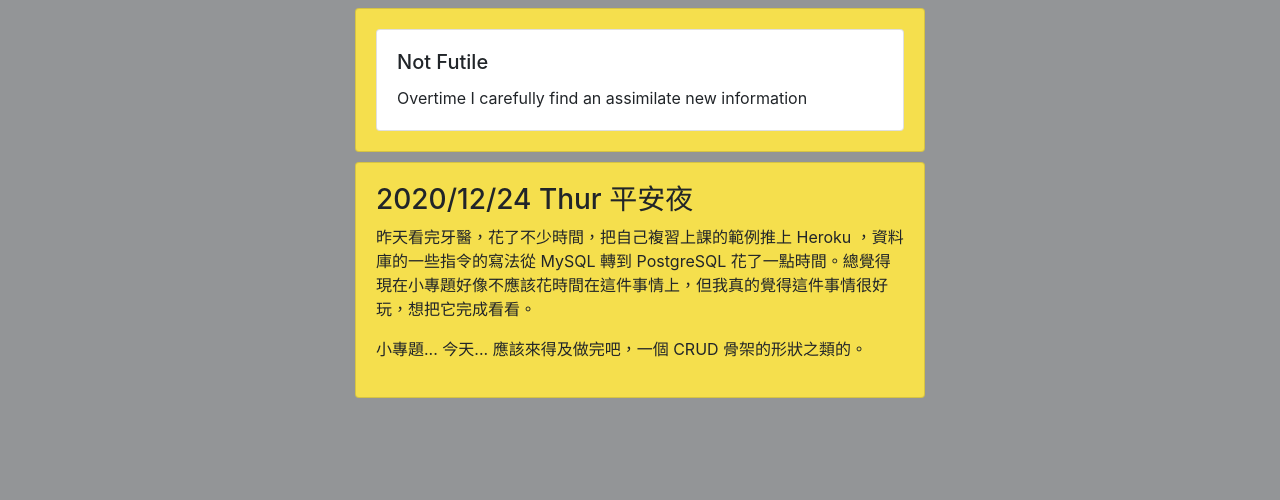
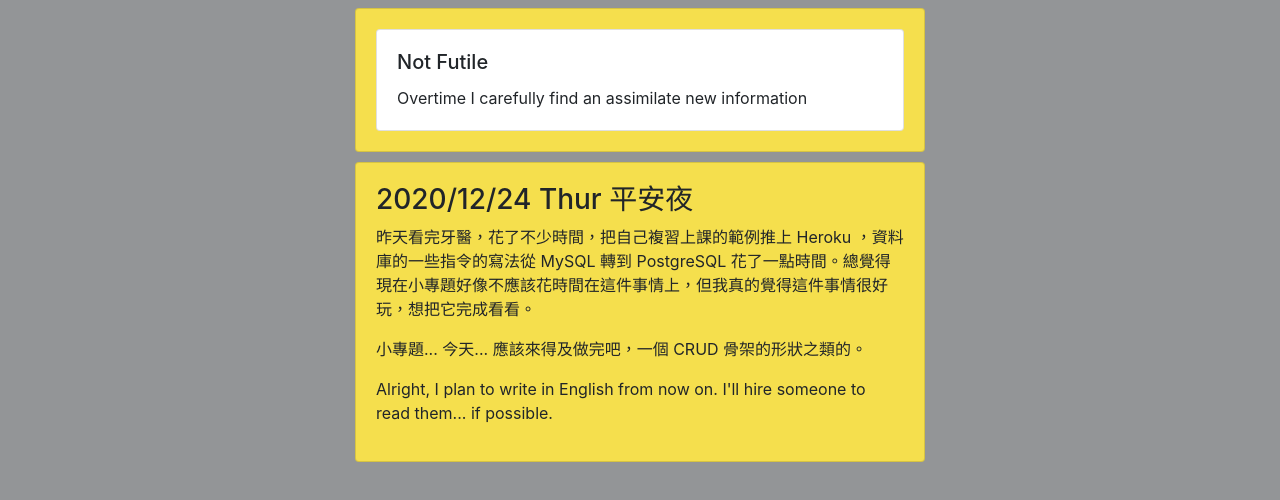
Before and after one commit to jchans-learning/jchans.github.io_b2022, a plain HTML site: page index.html in a window 1280 px wide. Shown: the part 62-562 px from the top of the page. Drawn offline with Linux system fonts and the light colour scheme.

Commit message:
First English Writing

```diff
--- a/index.html
+++ b/index.html
@@ -44,6 +44,7 @@
         <h3>2020/12/24 Thur 平安夜</h3>
         <p>昨天看完牙醫，花了不少時間，把自己複習上課的範例推上 Heroku ，資料庫的一些指令的寫法從 MySQL 轉到 PostgreSQL 花了一點時間。總覺得現在小專題好像不應該花時間在這件事情上，但我真的覺得這件事情很好玩，想把它完成看看。</p>
         <p>小專題... 今天... 應該來得及做完吧，一個 CRUD 骨架的形狀之類的。</p>
+        <p>Alright, I plan to write in English from now on. I'll hire someone to read them... if possible.</p>
       </div>
       <!-- Entry end -->
 
```
